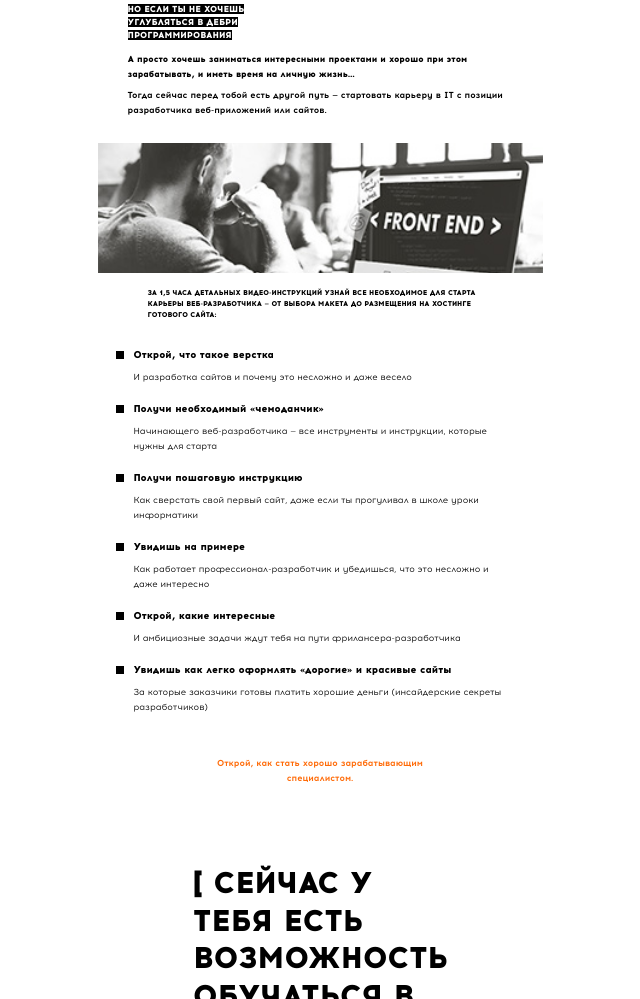
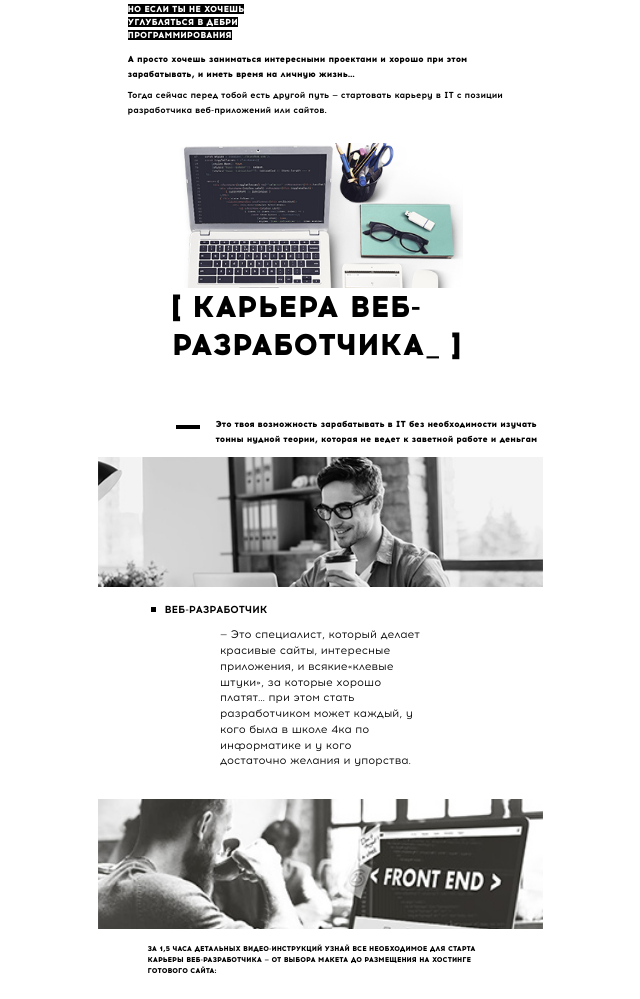
Before and after one commit to Gani4ka/hackathon-07.07.18, a website: page src/index.html in a window 1280 px wide. Shown: the part 3719-4718 px from the top of the page, without its empty margins (320-960 px from the left). Drawn offline with nearby package versions, Linux system fonts and the light colour scheme; files that its build step writes are made by us from their sources.

Commit message:
career-section

```diff
--- a/src/html/career-section.html
+++ b/src/html/career-section.html
@@ -1,4 +1,13 @@
 <!DOCTYPE html>
 <section class="career-section">
+  <div class="career-section__wrapper">
+    <div class="career-section__img career-section__img1"></div>
+    <h2 class="career-section__title">[ Карьера веб-разработчика_ ]</h2>
+    <div class="career-section__subtitle">Это твоя возможность зарабатывать в IT без необходимости изучать тонны нудной теории, которая не ведет к заветной работе и деньгам
+    </div>
+    <div class="career-section__img career-section__img2"></div>
+    <h3 class="career-section__name">Веб-разработчик</h3>
+    <p class="career-section__text">—  Это специалист, который делает красивые сайты, интересные приложения, и всякие«клевые штуки», за которые хорошо платят… при этом стать разработчиком может каждый, у кого была в школе 4ка по информатике и у кого достаточно желания и упорства.</p>
 
-  </section>
+  </div>
+</section>
--- a/src/scss/layout/career-section.scss
+++ b/src/scss/layout/career-section.scss
@@ -0,0 +1,93 @@
+.career-section__wrapper {
+  max-width: 300px;
+  margin: 0 auto;
+
+  @include mobile-big {
+    max-width: 445px;
+  }
+}
+
+.career-section__title {
+  @extend %section-title;
+  padding: 14px 100px 0px 55px;
+  // text-transform: uppercase;
+
+  @include mobile-big {
+    padding: 0 74px 42px;
+  }
+}
+
+.career-section__subtitle {
+  position: relative;
+  padding: 0 18px 13px 80px;
+  font-weight: $black;
+
+  @include mobile-big {
+    padding: 12px 0 10px 118px;
+  }
+
+  &::before {
+    position: absolute;
+    left: 55px;
+    top: 8px;
+    width: 14px;
+    height: 2px;
+    background-color: $title-dark-color;
+    content: "";
+
+    @include mobile-big {
+      left: 78px;
+      top: 20px;
+      width: 24px;
+      height: 4px;
+    }
+  }
+}
+
+.career-section__img{
+  margin: 0 auto 0px;
+  width: 100%;
+  background-repeat: no-repeat;
+
+  @include mobile-big{
+    height: 130px;
+  }
+}
+
+.career-section__img1 {
+  background-image: url('../../img/career-img-01.png');
+  background-position: top 10% right 50%;
+  background-size: 64%;
+  height: 145px;
+}
+
+.career-section__img2 {
+  background-image: url('../../img/career-img-02.jpg');
+  background-position: top 10% right 50%;
+  background-size: 100%;
+  height: 130px;
+}
+
+.career-section__name {
+  padding: 15px 0 10px 67px;
+  text-transform: uppercase;
+  position: relative;
+}
+
+.career-section__name::before {
+  position: absolute;
+  left: 53px;
+  top: 20px;
+  width: 5px;
+  height: 5px;
+  background-color: $title-dark-color;
+  content: "";
+}
+
+.career-section__text {
+  @extend %section-text;
+  max-width: 200px;
+  text-align: left;
+  padding-bottom: 30px;
+  margin: 0 auto;
+}
```
